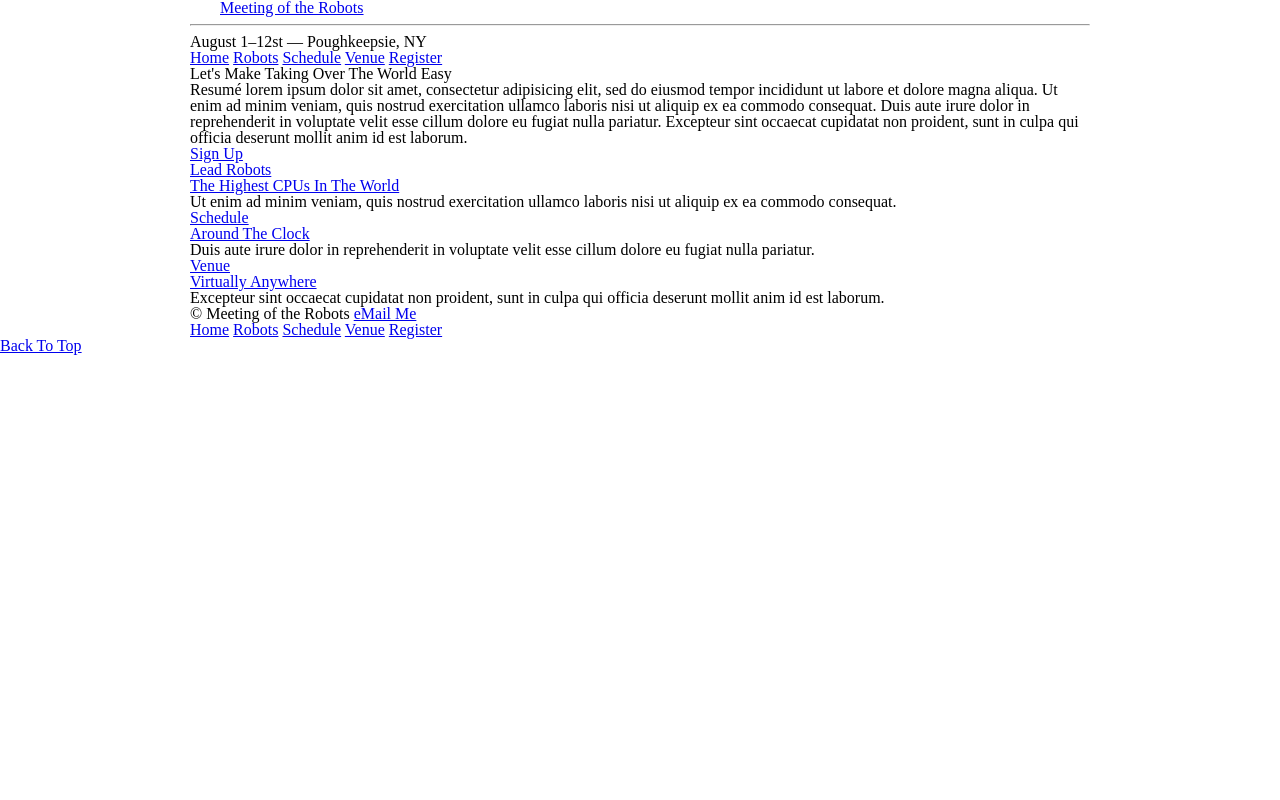
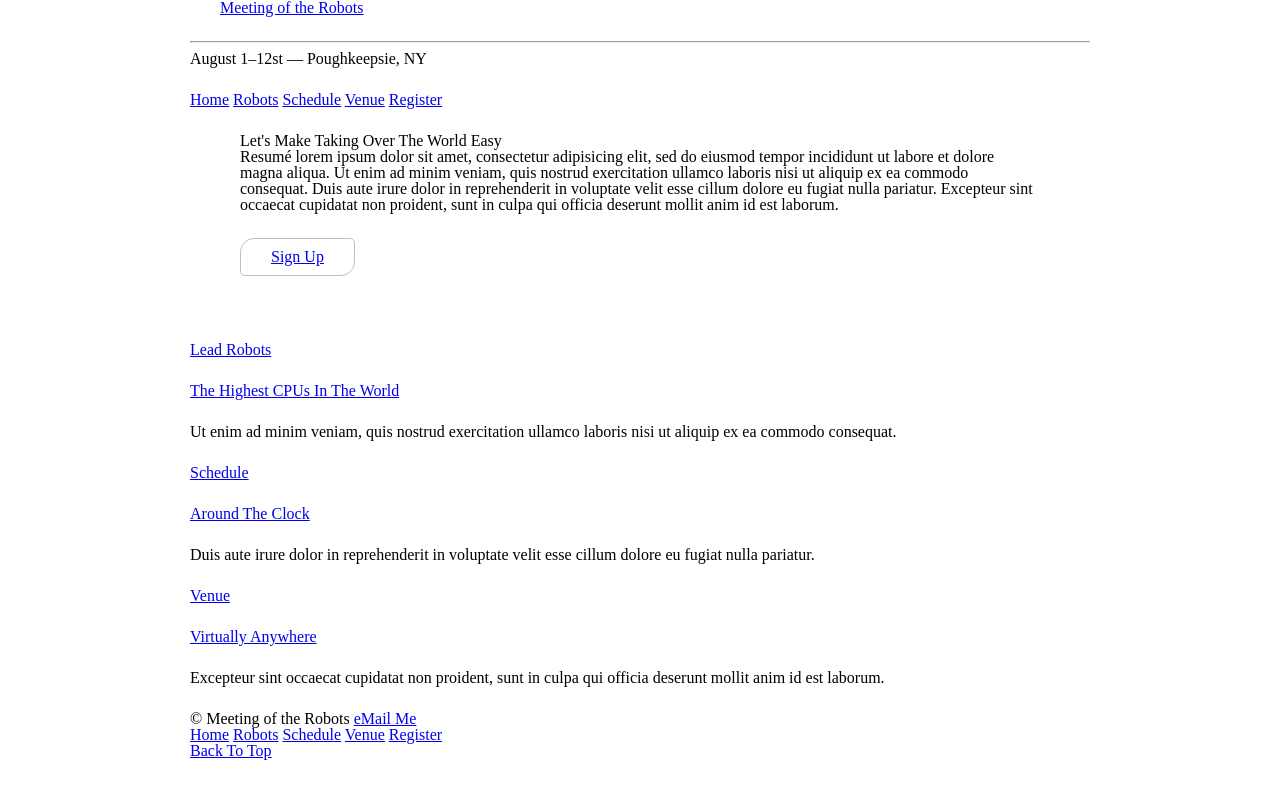
Before and after one commit to amitzed/HTML-CSS-Practice, a PHP site: page / in a window 1280 px wide. Run offline with PHP 8.4, Linux system fonts and the light colour scheme.

Commit message:
Changed Home page signup link to button and atyled it and also added a Hero class to Heading below NAV and styled that as well

```diff
--- a/assets/stylesheets/main.css
+++ b/assets/stylesheets/main.css
@@ -71,3 +71,40 @@
 /* ============================================================
 END GRID
 ============================================================  */
+
+/* ============================================================
+TYPOGRAPHY
+============================================================  */
+h1, h3, h4, h5, p {
+	margin-bottom: 25px;
+}
+/* ============================================================
+END TYPOGRAPHY
+============================================================  */
+
+/* ============================================================
+BUTTONS
+============================================================  */
+.btn {
+	display: inline-block;
+	border-radius: 14px 5px;
+	margin: 0;
+}
+
+.btn-alt {
+	border: 1.5px solid #C3C0AD;
+	padding: 10px 30px;
+}
+/* ============================================================
+END BUTTONS
+============================================================  */
+
+/* ============================================================
+HOME PAGE
+============================================================  */
+.hero {
+	padding: 25px 80px 66px 80px;
+}
+/* ============================================================
+END HOME PAGE
+============================================================  */
--- a/index.html
+++ b/index.html
@@ -24,10 +24,10 @@
       </nav>
     </header>
 
-    <section class="container">
+    <section class="container hero container">
       <h2>Let's Make Taking Over The World Easy</h2>
       <p>Resum&eacute; lorem ipsum dolor sit amet, consectetur adipisicing elit, sed do eiusmod tempor incididunt ut labore et dolore magna aliqua. Ut enim ad minim veniam, quis nostrud exercitation ullamco laboris nisi ut aliquip ex ea commodo consequat. Duis aute irure dolor in reprehenderit in voluptate velit esse cillum dolore eu fugiat nulla pariatur. Excepteur sint occaecat cupidatat non proident, sunt in culpa qui officia deserunt mollit anim id est laborum.</p>
-      <a href="register.html">Sign Up</a>
+      <a class="btn btn-alt" href="register.html">Sign Up</a>
     </section>
 
     <section class="container">
@@ -63,8 +63,9 @@
         <a href="venue.html">Venue</a>
         <a href="register.html">Register</a>
       </nav>
+      <a href="#top">Back To Top</a>
     </footer>
 
-    <a href="#top">Back To Top</a>
+
   </body>
 </html>
--- a/register.html
+++ b/register.html
@@ -3,7 +3,7 @@
   <head>
     <meta charset="utf-8">
     <title>Meeting of the Robots</title>
-    <!-- <link rel="stylesheet" href="assets/stylesheets/main.css"> -->
+    <link rel="stylesheet" href="assets/stylesheets/main.css">
     <script src="app.js" charset="utf-8"></script>
   </head>
   <body id="top">
@@ -36,8 +36,8 @@
         <a href="venue.html">Venue</a>
         <a href="register.html">Register</a>
       </nav>
+      <a href="#top">Back To Top</a>
     </footer>
 
-    <a href="#top">Back To Top</a>
   </body>
 </html>
--- a/robots.html
+++ b/robots.html
@@ -3,7 +3,7 @@
   <head>
     <meta charset="utf-8">
     <title>Meeting of the Robots</title>
-    <!-- <link rel="stylesheet" href="assets/stylesheets/main.css"> -->
+    <link rel="stylesheet" href="assets/stylesheets/main.css">
     <script src="app.js" charset="utf-8"></script>
   </head>
   <body id="top">
@@ -36,8 +36,8 @@
         <a href="venue.html">Venue</a>
         <a href="register.html">Register</a>
       </nav>
+      <a href="#top">Back To Top</a>
     </footer>
 
-    <a href="#top">Back To Top</a>
   </body>
 </html>
--- a/schedule.html
+++ b/schedule.html
@@ -3,7 +3,7 @@
   <head>
     <meta charset="utf-8">
     <title>Meeting of the Robots</title>
-    <!-- <link rel="stylesheet" href="assets/stylesheets/main.css"> -->
+    <link rel="stylesheet" href="assets/stylesheets/main.css">
     <script src="app.js" charset="utf-8"></script>
   </head>
   <body id="top">
@@ -36,8 +36,8 @@
         <a href="venue.html">Venue</a>
         <a href="register.html">Register</a>
       </nav>
+      <a href="#top">Back To Top</a>
     </footer>
 
-    <a href="#top">Back To Top</a>
   </body>
 </html>
--- a/venue.html
+++ b/venue.html
@@ -3,7 +3,7 @@
   <head>
     <meta charset="utf-8">
     <title>Meeting of the Robots</title>
-    <!-- <link rel="stylesheet" href="assets/stylesheets/main.css"> -->
+    <link rel="stylesheet" href="assets/stylesheets/main.css">
     <script src="app.js" charset="utf-8"></script>
   </head>
   <body id="top">
@@ -36,8 +36,8 @@
         <a href="venue.html">Venue</a>
         <a href="register.html">Register</a>
       </nav>
+      <a href="#top" class="container">Back To Top</a>
     </footer>
 
-    <a href="#top">Back To Top</a>
   </body>
 </html>
```
